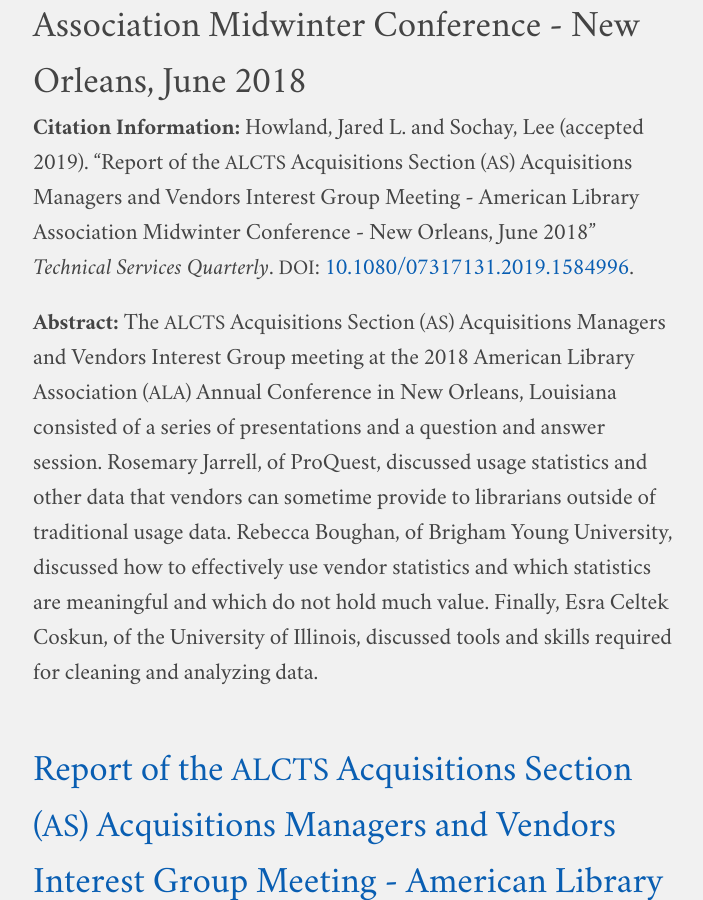
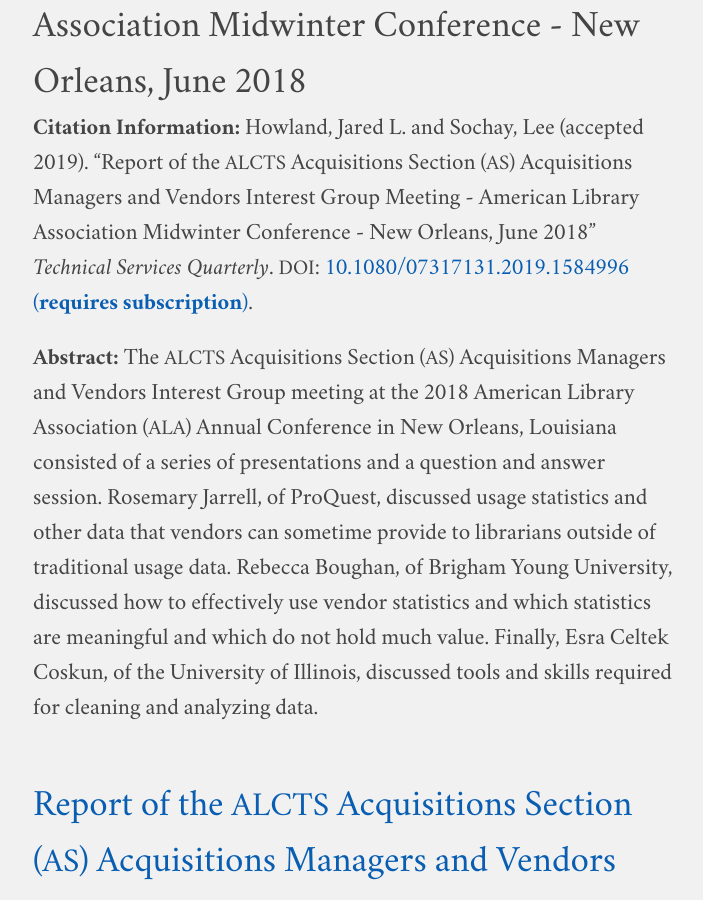
Before and after one commit to jaredhowland/jaredhowland.github.io, a Jekyll site: the page built from content/publications.md, in a window 1280 px wide and 900 px high, scrolled down 1309 px. Shown: the whole window, without its empty margins (287-990 px from the left). Built offline with Jekyll 4.4.1, drawn with Linux system fonts in a browser that asks for light colours; part of the change alters nothing that is shown.

Commit message:
Update publications.yaml

```diff
--- a/_data/publications.yaml
+++ b/_data/publications.yaml
@@ -26,6 +26,7 @@
   abstract: The <span class="caps">ALCTS</span> Acquisitions Section (<span class="caps">AS</span>) Acquisitions Managers and Vendors Interest Group meeting at the 2018 American Library Association (<span class="caps">ALA</span>) Annual Conference in New Orleans, Louisiana consisted of a series of presentations and a question and answer session. Rosemary Jarrell, of ProQuest, discussed usage statistics and other data that vendors can sometime provide to librarians outside of traditional usage data. Rebecca Boughan, of Brigham Young University, discussed how to effectively use vendor statistics and which statistics are meaningful and which do not hold much value. Finally, Esra Celtek Coskun, of the University of Illinois, discussed tools and skills required for cleaning and analyzing data.
   issn: 0731-7131
   doi: 10.1080/07317131.2019.1584996
+  requires-subscription: true
   slug: amvig-2018-annual
   draft: true
 
```
